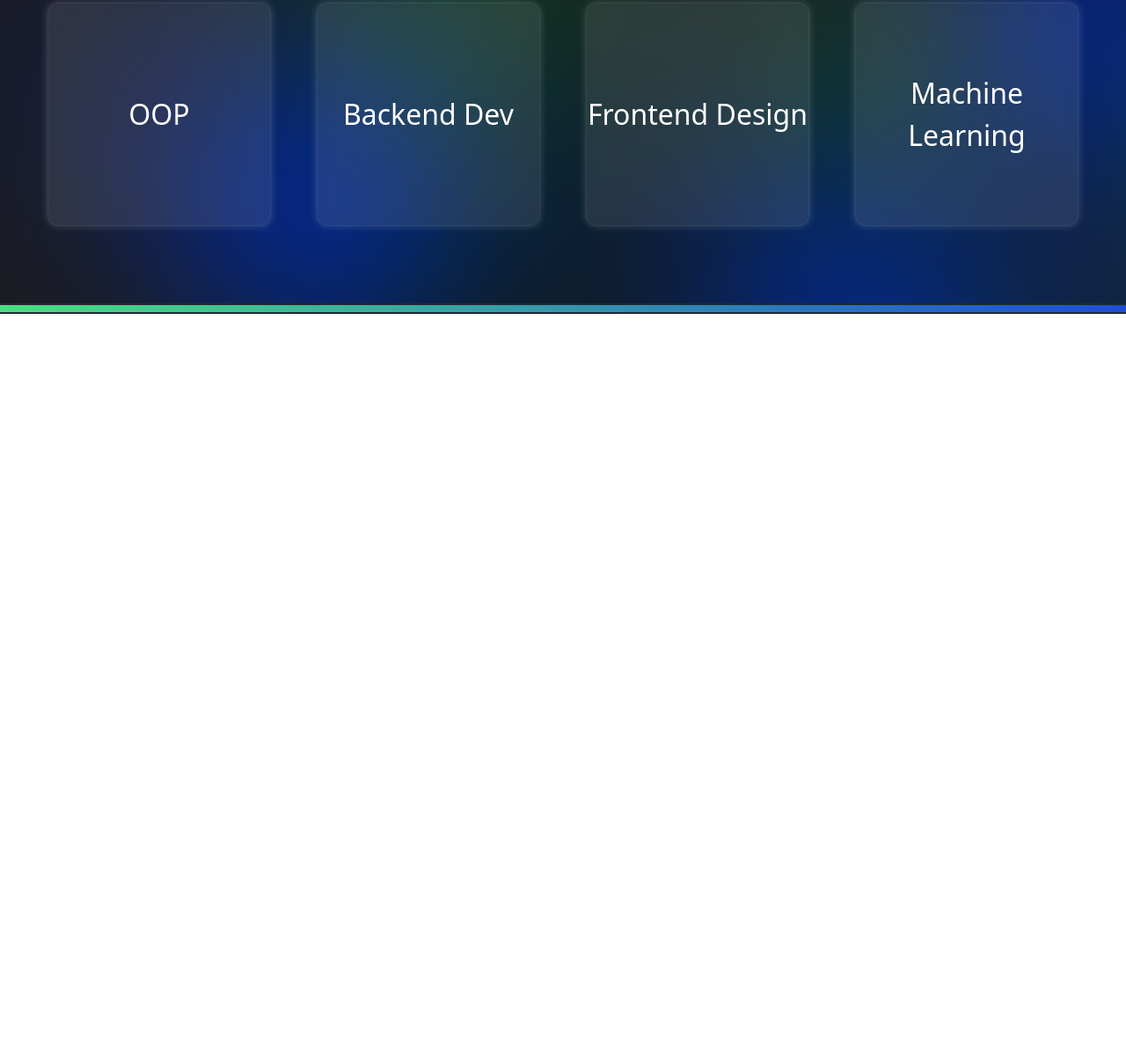
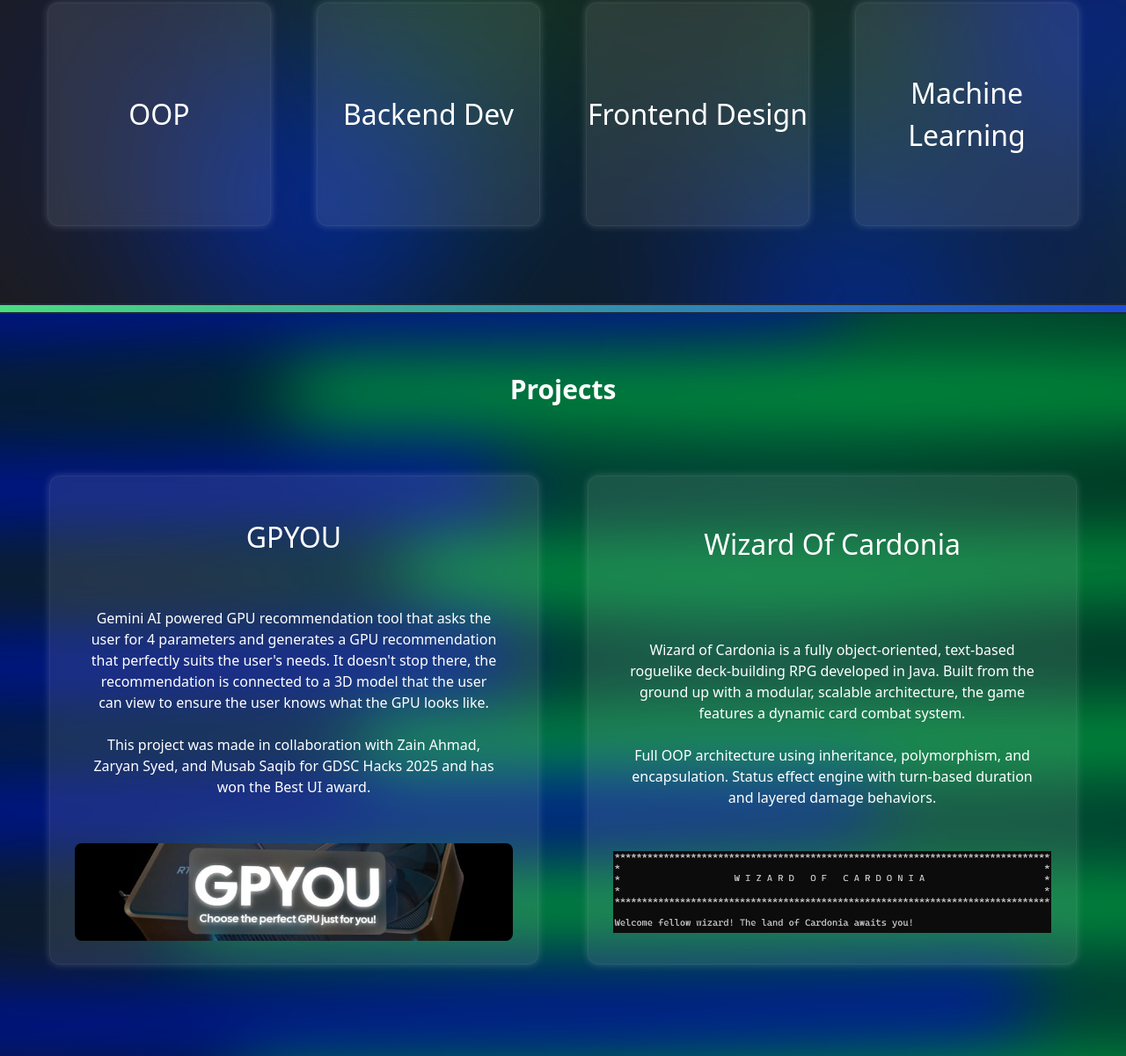
Before and after one commit to Al-ttaeeA/portfolio-website, a website: page public/index.html in a window 1280 px wide. Shown: the part 977-2178 px from the top of the page at 88% size. Before the commit the page ends 1334 px from the top, so only its background shows below. Drawn offline with nearby package versions, Linux system fonts and the light colour scheme; no server answers.

Commit message:
Projects section finished

```diff
--- a/public/index.html
+++ b/public/index.html
@@ -62,7 +62,7 @@
 
     <div id="line" class="w-full h-3 bg-gradient-to-r from-blue-700 to-green-400 border-y-2 border-y-gray-800"></div>
 
-    <div id="skills" class="w-full py-16 bg-gray-100 flex flex-col items-center justify-center bg-[url('/images/bg-desktop2.png')]">
+    <div id="skills" class="w-full py-16 flex flex-col items-center justify-center bg-[url('/images/bg-desktop2.png')]">
         <h1 class="w-[90%] text-3xl 2xl:text-5xl font-bold text-white text-center -mt-0 sm:mt-1 2xl:-mt-0 mb-10">Technical Skills (Hover for more info)</h1>
 
         <div class="container px-4 items-center justify-center -mt-8 sm:-mt-0">
@@ -195,12 +195,69 @@
 
     <div id="line2" class="w-full h-3 bg-gradient-to-r from-green-400 to-blue-700 border-y-2 border-y-gray-800"></div>
 
-    <div id="projects">
+    <div id="projects" class="w-full py-16 flex flex-col items-center justify center bg-[url('/images/bg-desktop3.png')] bg-center">
+        <h1 class="w-[90%] text-3xl 2xl:text-5xl font-bold text-white text-center -mt-0 sm:mt-1 2xl:-mt-0 mb-10">Projects</h1>
 
+        <div class="container px-4 items-center justify-center -mt-8 sm:-mt-0">
+            <div class="w-full grid gap-14 sm:p-10 grid-cols-1 sm:grid-cols-2 items-center justify-items-center mt-10 sm:mt-0">
+
+                <!-- Project Box 1 -->
+                <div class="w-full h-full sm:aspect-square bg-white/10 backdrop-blur rounded-xl flex flex-col items-center justify-center
+                            border border-white/5 shadow-[0_0_10px_rgba(255,255,255,0.2)] transition-transform hover:scale-105
+                            relative overflow-hidden group">
+                    <div class="w-[90%] h-[10%] flex items-center justify-center mt-4">
+                        <h3 class="text-white text-center text-[clamp(1.5rem,2.5vw,2rem)] w-full">
+                            GPYOU
+                        </h3>
+                    </div>
+
+                    <div class="w-[90%] h-[55%] flex items-center justify-center mt-2">
+                        <p class="text-white text-[clamp(1rem,1.2vw,1.5rem)]  p-4 text-center">
+                            Gemini AI powered GPU recommendation tool that asks the user for 4 parameters and generates
+                            a GPU recommendation that perfectly suits the user's needs. It doesn't stop there, the recommendation
+                            is connected to a 3D model that the user can view to ensure the user knows what the GPU looks like.
+                            <br><br>
+                            This project was made in collaboration with Zain Ahmad, Zaryan Syed, and Musab Saqib for GDSC Hacks 2025
+                            and has won the Best UI award.
+                        </p>
+                    </div>
+
+                    <a href=https://zainswe.github.io/GPYOU/src/ target="_blank" class="w-[90%] h-[20%] flex items-center justify-center mt-10 sm:mt-2 overflow-hidden rounded-lg transition-transform hover:scale-105">
+                        <img src="/images/GPYOU.jpg" alt="GPYOU" class="w-full h-full object-cover" />
+                    </a>
+                </div>
+
+                <!-- Project Box 2 -->
+                <div class="w-full h-full sm:aspect-square bg-white/10 backdrop-blur rounded-xl flex flex-col items-center justify-center
+                            border border-white/5 shadow-[0_0_10px_rgba(255,255,255,0.2)] transition-transform hover:scale-105
+                            relative overflow-hidden group">
+                    <div class="w-[90%] h-[10%] flex items-center justify-center mt-6">
+                        <h3 class="text-white text-center text-[clamp(1.5rem,2.5vw,2rem)] w-full">
+                            Wizard Of Cardonia
+                        </h3>
+                    </div>
+
+                    <div class="w-[90%] h-[55%] flex items-center justify-center mt-6">
+                        <p class="text-white text-[clamp(1rem,1.2vw,1.5rem)]  p-4 text-center">
+                            Wizard of Cardonia is a fully object-oriented, text-based roguelike deck-building
+                            RPG developed in Java. Built from the ground up with a modular, scalable architecture,
+                            the game features a dynamic card combat system.
+                            <br><br>
+                            Full OOP architecture using inheritance, polymorphism, and encapsulation.
+                            Status effect engine with turn-based duration and layered damage behaviors.
+                        </p>
+                    </div>
+
+                    <a href=https://github.com/Al-ttaeeA/WizardOfCardonia target="_blank" class="w-[90%] h-[20%] flex items-center justify-center mt-6 sm:-mt-4 overflow-hidden rounded-lg transition-transform hover:scale-105">
+                        <img src="/images/WizardOfCardonia.jpg" alt="Wizard Of Cardonia" class="w-full h-full object-contain" />
+                    </a>
+                </div>
+            </div>
+        </div>
     </div>
 
 
-    <div id="game">
+    <div id="game" style="display:none">
 
     </div>
 
```
Also changed, not shown: public/images/GPYOU.jpg (added), public/images/WizardOfCardonia.jpg (added), public/images/bg-desktop3.png (added), public/output.css.
